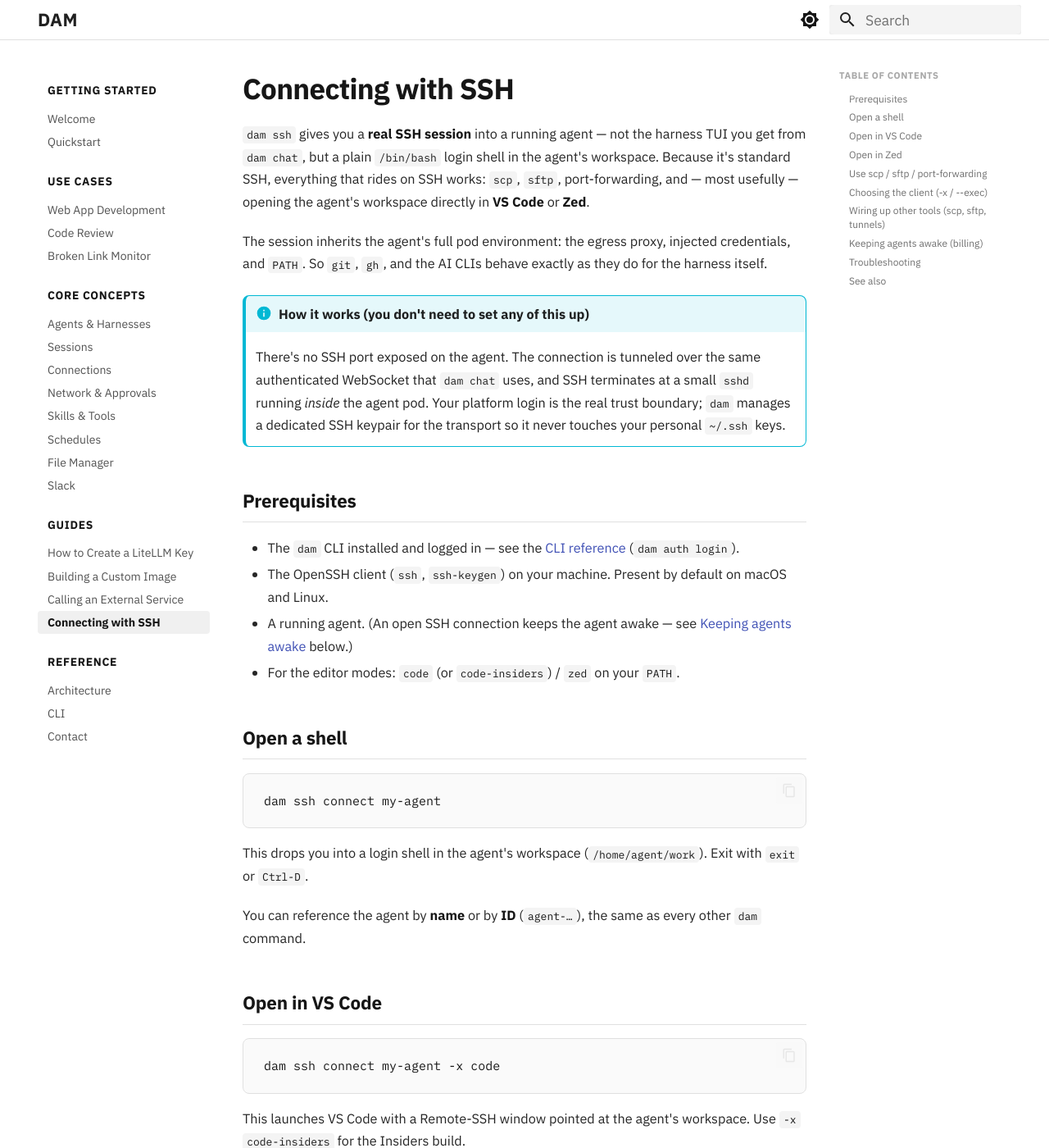
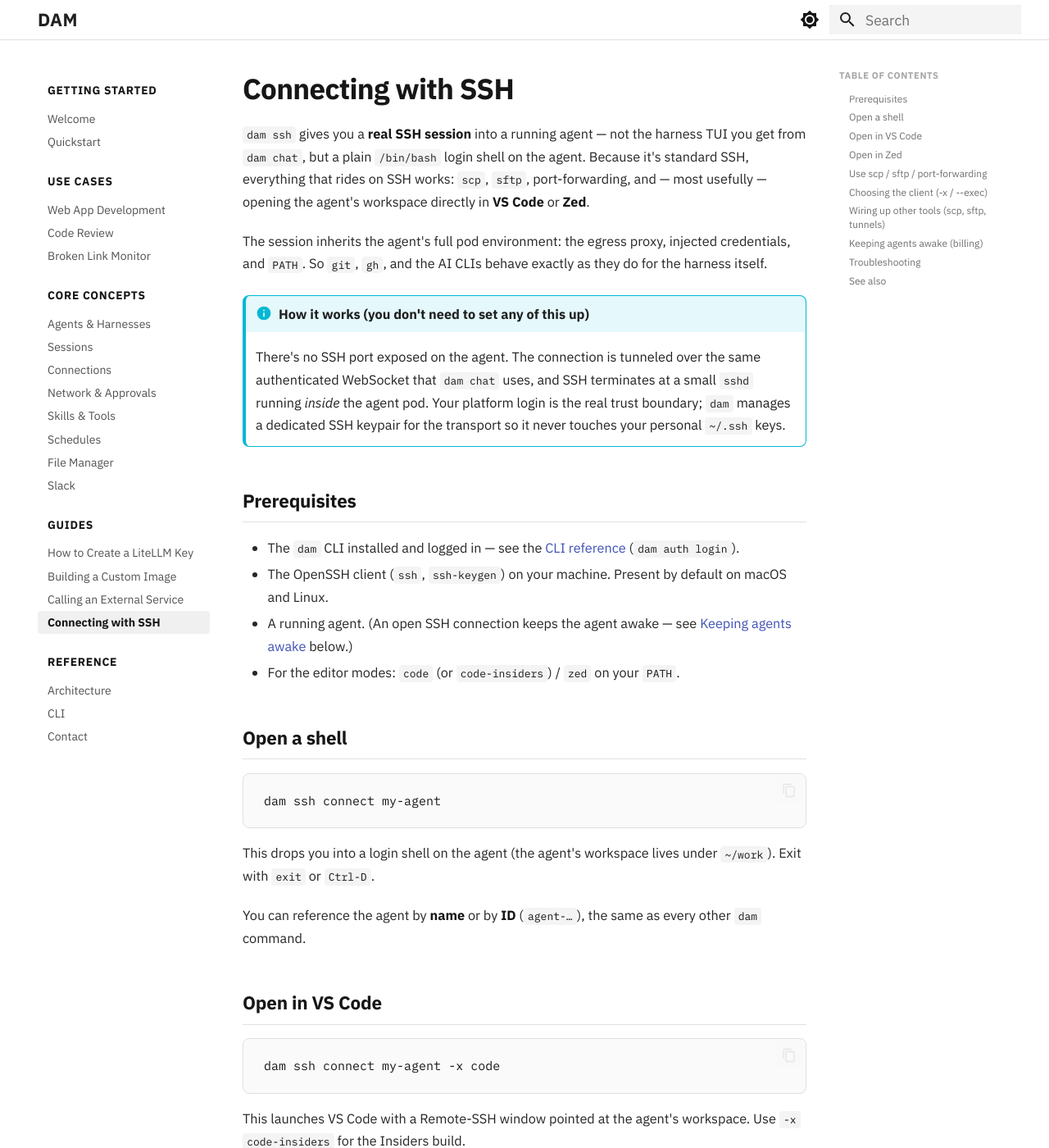
Before and after one commit to dam-agents/docs, an MkDocs documentation site: the page built from docs/guides/ssh-access.md, in a window 1280 px wide and 1400 px high. Shown: the whole window at 82% size. Built offline with MkDocs 1.6.1 and Material for MkDocs 9.7.7, drawn with Linux system fonts in a browser that asks for light colours.

Commit message:
docs: correct SSH guide shell landing-dir claim
The bare `dam ssh connect` lands in a login shell on the agent; only
the editor modes target /home/agent/work explicitly. Avoid asserting
the bare shell's cwd as the workspace path.

Assisted-By: Claude (Anthropic AI) <noreply@anthropic.com>

````diff
--- a/docs/guides/ssh-access.md
+++ b/docs/guides/ssh-access.md
@@ -1,6 +1,6 @@
 # Connecting with SSH
 
-`dam ssh` gives you a **real SSH session** into a running agent — not the harness TUI you get from `dam chat`, but a plain `/bin/bash` login shell in the agent's workspace. Because it's standard SSH, everything that rides on SSH works: `scp`, `sftp`, port-forwarding, and — most usefully — opening the agent's workspace directly in **VS Code** or **Zed**.
+`dam ssh` gives you a **real SSH session** into a running agent — not the harness TUI you get from `dam chat`, but a plain `/bin/bash` login shell on the agent. Because it's standard SSH, everything that rides on SSH works: `scp`, `sftp`, port-forwarding, and — most usefully — opening the agent's workspace directly in **VS Code** or **Zed**.
 
 The session inherits the agent's full pod environment: the egress proxy, injected credentials, and `PATH`. So `git`, `gh`, and the AI CLIs behave exactly as they do for the harness itself.
 
@@ -20,7 +20,7 @@ The session inherits the agent's full pod environment: the egress proxy, injecte
 dam ssh connect my-agent
 ```
 
-This drops you into a login shell in the agent's workspace (`/home/agent/work`). Exit with `exit` or `Ctrl-D`.
+This drops you into a login shell on the agent (the agent's workspace lives under `~/work`). Exit with `exit` or `Ctrl-D`.
 
 You can reference the agent by **name** or by **ID** (`agent-…`), the same as every other `dam` command.
 
````
